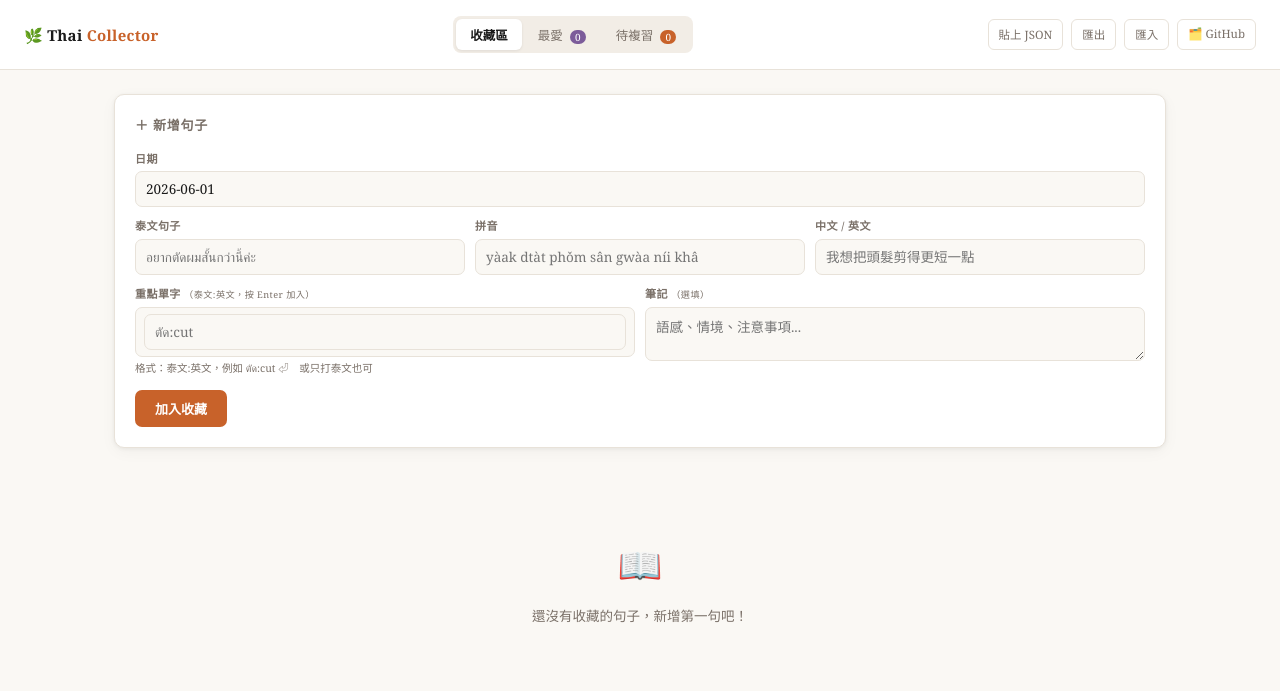
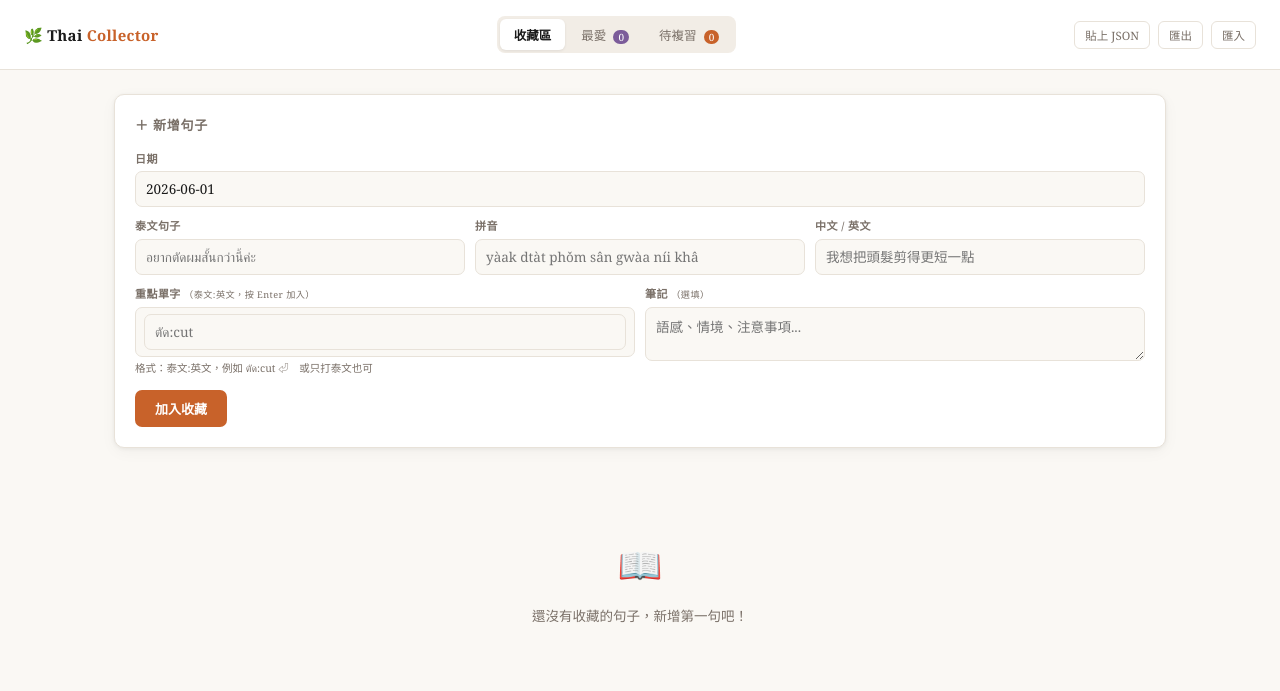
Before and after one commit to abbyyyli/thai-index, a plain HTML site: page thai-sentence-collector.html in a window 1280 px wide. Drawn offline with Linux system fonts and the light colour scheme.

Commit message:
Add files via upload

```diff
--- a/thai-sentence-collector.html
+++ b/thai-sentence-collector.html
@@ -316,7 +316,6 @@
     <button class="btn-sm" onclick="openPasteModal()">貼上 JSON</button>
     <button class="btn-sm" onclick="exportData()">匯出</button>
     <button class="btn-sm" onclick="document.getElementById('import-file').click()">匯入</button>
-    <a href="https://github.com/abbyyyli/thai-index" target="_blank" class="btn-sm" style="text-decoration:none">🗂️ GitHub</a>
     <input type="file" id="import-file" accept=".json" style="display:none" onchange="importData(event)">
   </div>
 </header>
```
